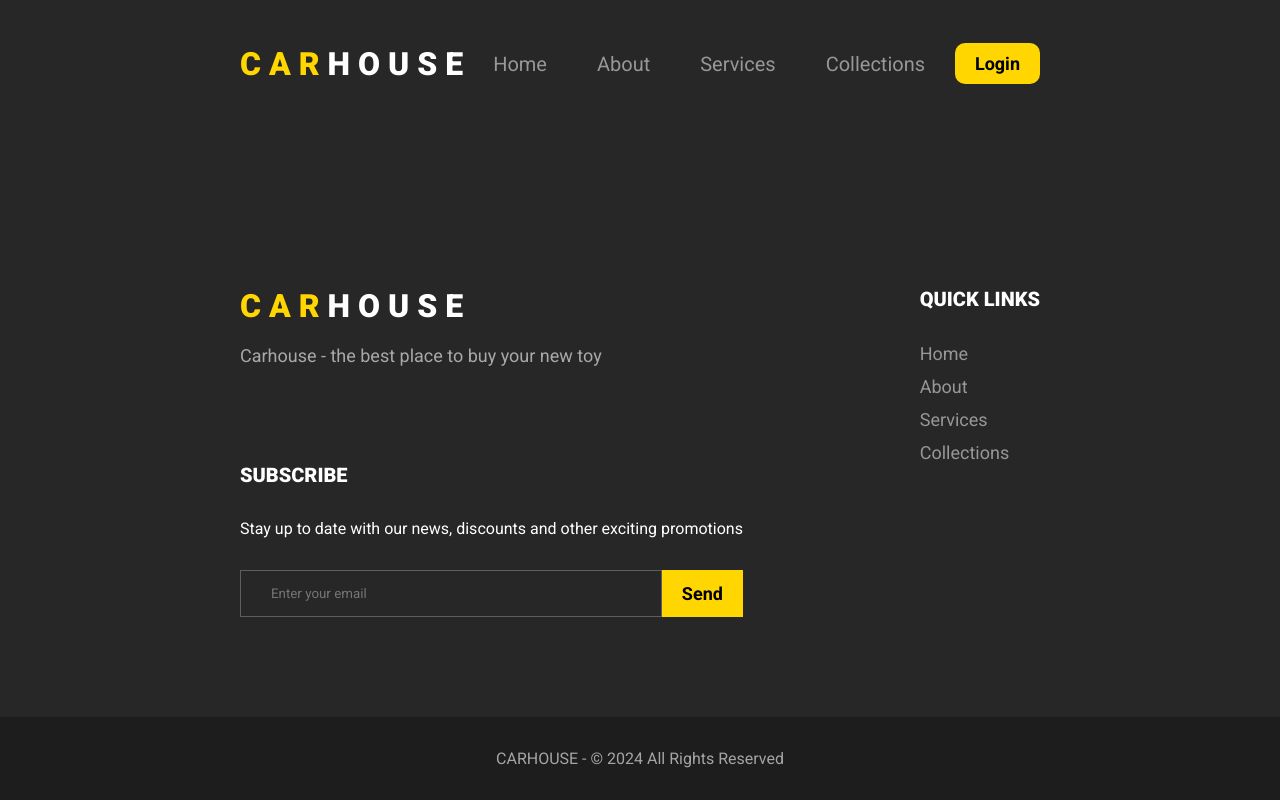
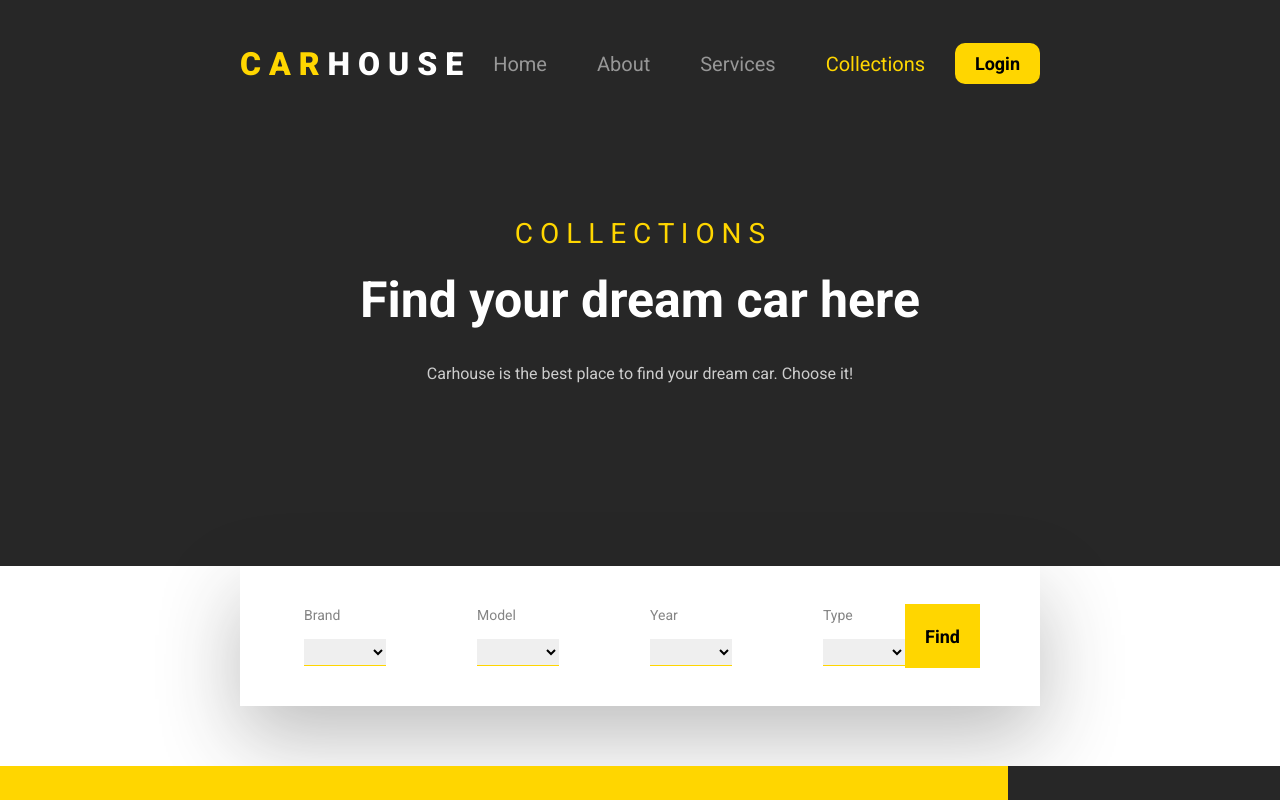
Before and after one commit to BlueRoose/carhouse-client, a Nuxt app: page /collections in a window 1280 px wide. Shown: the top 800 px of the page. Built offline with nearby package versions, Linux system fonts and the light colour scheme.

Commit message:
Started adding collections page

```diff
--- a/app.vue
+++ b/app.vue
@@ -2,6 +2,7 @@
   <div>
     <Header />
     <NuxtPage />
+    <QuestionBlock />
     <Footer />
   </div>
 </template>
--- /dev/null
+++ b/components/CustomSelect.vue
@@ -0,0 +1,46 @@
+<template>
+  <div class="select">
+    <p class="select-label">{{ label }}</p>
+    <select
+      :value="modelValue"
+      class="select-input"
+      placeholder="Select"
+      @change="handleChangeSelect"
+    >
+      <option>Lambo</option>
+      <option>BMW</option>
+      <option>Audi</option>
+    </select>
+  </div>
+</template>
+
+<script setup>
+defineProps({
+  label: String,
+  options: Array,
+  modelValue: String
+});
+
+function handleChangeSelect() {
+  console.log(1);
+}
+</script>
+
+<style lang="scss" scoped>
+.select {
+
+  &-label {
+    font-size: 14px;
+    color: #848484;
+    margin-bottom: 16px;
+  }
+
+  &-input {
+    border: none;
+    outline: none;
+    border-bottom: 1px solid $color-yellow;
+    font-size: 20px;
+    font-weight: 600;
+  }
+}
+</style>
--- /dev/null
+++ b/components/PageInfo.vue
@@ -0,0 +1,44 @@
+<template>
+  <div class="page-info">
+    <p v-if="subtitle" class="page-info-subtitle">{{ subtitle }}</p>
+    <h1 class="page-info-title">{{ title }}</h1>
+    <p class="page-info-description">{{ description }}</p>
+  </div>
+</template>
+
+<script setup>
+defineProps({
+  subtitle: String,
+  title: String,
+  description: String
+});
+</script>
+
+<style lang="scss" scoped>
+.page-info {
+  background-color: $color-dark;
+  color: $color-white;
+  text-align: center;
+  padding-top: 90px;
+  padding-bottom: 178px;
+
+  &-subtitle {
+    font-size: 28px;
+    color: $color-yellow;
+    text-transform: uppercase;
+    margin-bottom: 18px;
+  }
+
+  &-title {
+    font-size: 50px;
+    line-height: 65px;
+    margin-bottom: 27px;
+  }
+
+  &-description {
+    font-size: 16px;
+    line-height: 28px;
+    opacity: 77%;
+  }
+}
+</style>
--- /dev/null
+++ b/pages/collections.vue
@@ -0,0 +1,56 @@
+<template>
+  <div class="collections">
+    <PageInfo
+      subtitle="C o l l e c t i o n s"
+      title="Find your dream car here"
+      description="Carhouse is the best place to find your dream car. Choose it!"
+    />
+    <div class="collections__content">
+      <div class="collections__content__search">
+        <div class="collections__content__search__selects">
+          <CustomSelect label="Brand" />
+          <CustomSelect label="Model" />
+          <CustomSelect label="Year" />
+          <CustomSelect label="Type" />
+        </div>
+        <Button class="collections__content__search-button">Find</Button>
+      </div>
+    </div>
+  </div>
+</template>
+
+<script setup>
+</script>
+
+<style lang="scss" scoped>
+.collections {
+  background-color: $color-white;
+
+  &__content {
+    height: 200px;
+    padding: 0 240px;
+
+    &__search {
+      max-width: 1200px;
+      height: 140px;
+      margin: 0 auto;
+      padding: 0 64px;
+      box-shadow: 0 31px 81px rgba(37, 37, 37, .3);
+      display: flex;
+      justify-content: space-between;
+      align-items: center;
+
+      &__selects {
+        display: flex;
+        gap: 91px;
+      }
+
+      &-button {
+        width: 145px;
+        height: 64px;
+        border-radius: 0;
+      }
+    }
+  }
+}
+</style>
--- a/pages/index.vue
+++ b/pages/index.vue
@@ -31,7 +31,6 @@
         </ul>
       </div>
     <WhyUs />
-    <QuestionBlock />
   </div>
 </template>
 
@@ -55,7 +54,6 @@ function handleClickView() {
     padding: 160px 240px;
     display: grid;
     grid-template-columns: 1fr 1fr;
-    grid-column-gap: 100px;
 
     &__info {
       display: flex;
@@ -84,7 +82,7 @@ function handleClickView() {
     }
 
     &-image {
-      max-width: 822px;
+      max-width: 100%;
       box-shadow: 0px 4px 39.79999923706055px 0px #00000040;
     }
   }
```
